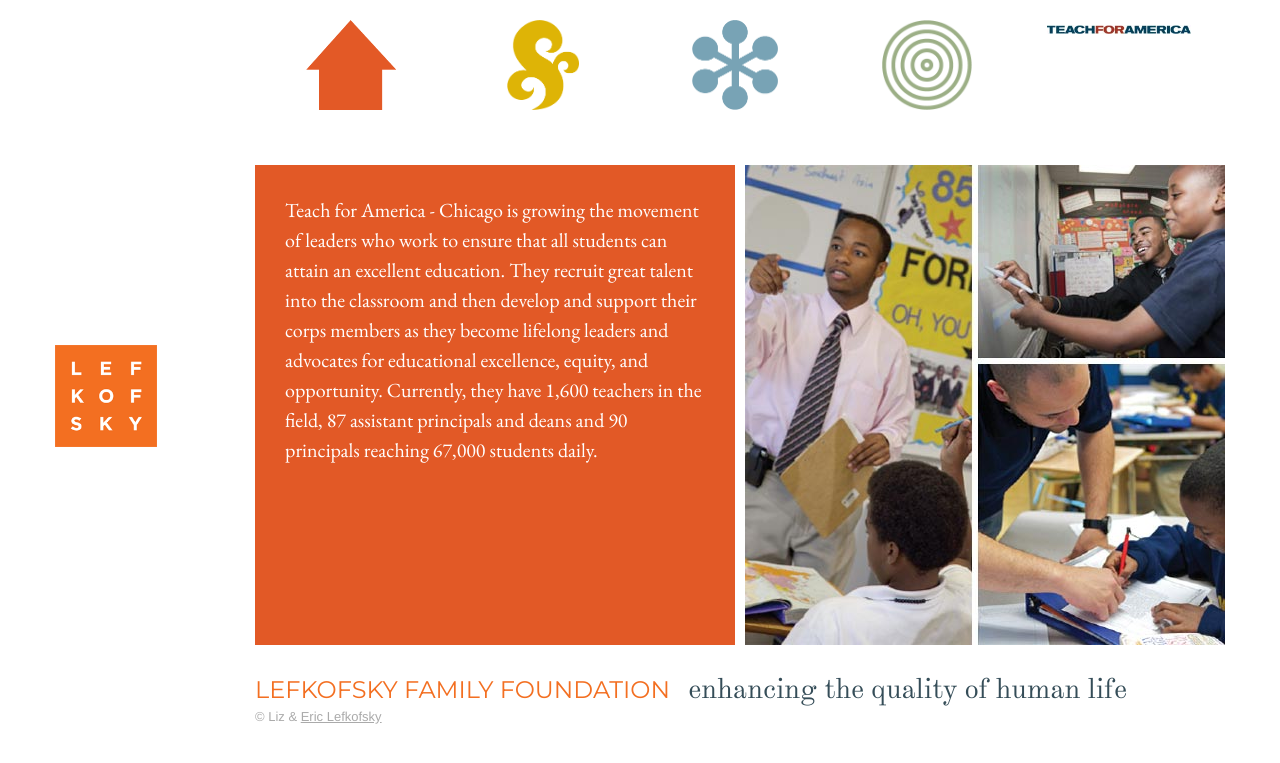
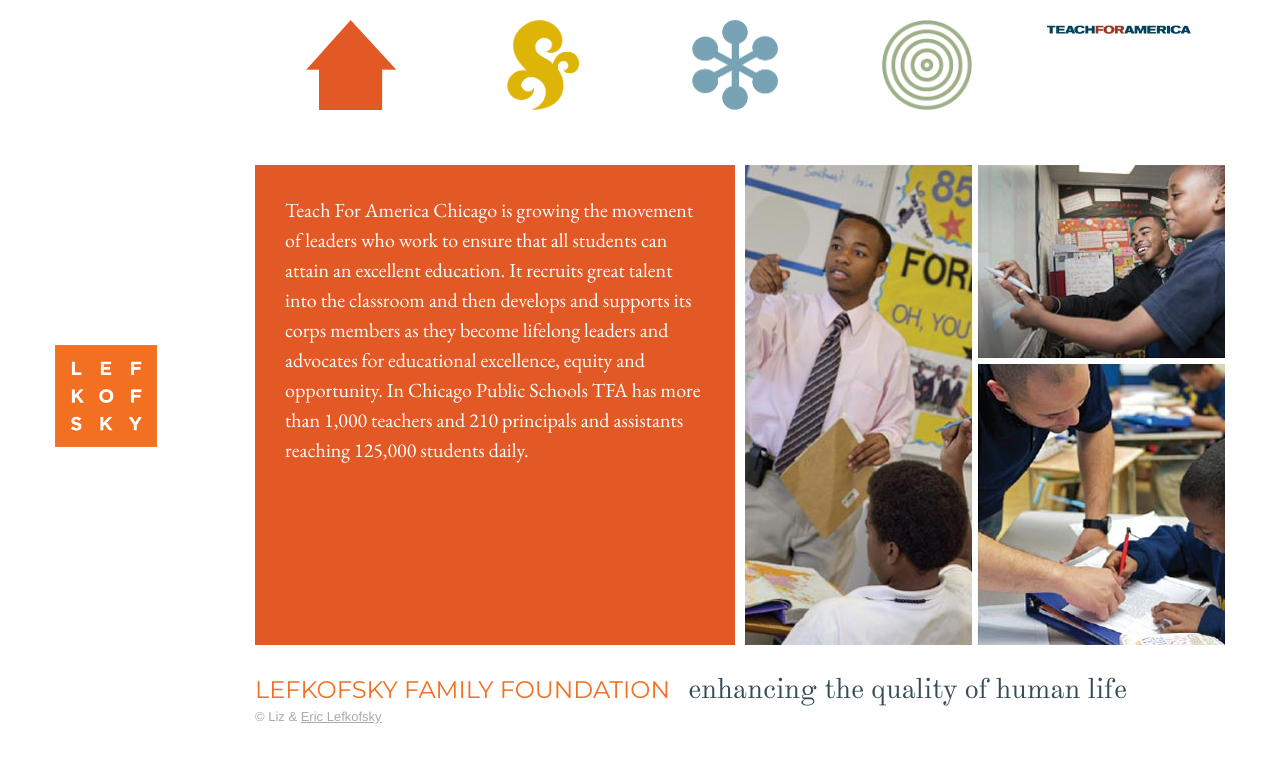
Before and after one commit to arjunvenkat/lefkofsky-jekyll, a Jekyll site: the page built from education/teach-for-america/index.html, in a window 1280 px wide. Shown: the top 763 px of the page. Built offline with Jekyll 4.4.1, drawn with Linux system fonts in a browser that asks for light colours; some web fonts are replaced.

Commit message:
updates teach for america copy

```diff
--- a/_includes/education_links.html
+++ b/_includes/education_links.html
@@ -3,9 +3,9 @@
     <li><a href="/education/after-school-matters/" title="After School Matters">After School Matters</a></li>
     <li><a href="/education/success-bound/" title="Success Bound">Success Bound</a></li>
     <li><a href="/education/high-school-bound/" title="High School Bound">High School Bound</a></li>
+    <li><a href="/education/teach-for-america/" title="Teach For America">Teach For America</a></li>
     <li><a href="/education/citizen-schools/" title="Citizen Schools">Citizen Schools</a></li>
     <li><a href="/education/success-project/" title="The Success Project">The Success Project</a></li>
-    <li><a href="/education/teach-for-america/" title="Teach for America">Teach for America</a></li>
     <li><a href="/education/young-womens-leadership-charter-school/" title="Young Women's Leadership Charter School">Young Women's Leadership Charter School</a></li>
     <li><a href="/education/young-chicago-authors/" title="Young Chicago Authors">Young Chicago Authors</a></li>
 </ul>
--- a/education/teach-for-america/index.html
+++ b/education/teach-for-america/index.html
@@ -1,12 +1,12 @@
 ---
 layout: default
 category: edu
-title: "Teach for America - Lefkofsky Family Foundation - Education"
-readable_name: "Teach for America"
+title: "Teach For America - Lefkofsky Family Foundation - Education"
+readable_name: "Teach For America"
 link: "https://www.teachforamerica.org/where-we-work/chicago"
 thumb: "/img/education/thumbs/teach-america.jpg"
 image: "/img/education/teach-america.jpg"
-desc: "Teach for America - Chicago is growing the movement of leaders who work to ensure that all students can attain an excellent education. They recruit great talent into the classroom and then develop and support their corps members as they become lifelong leaders and advocates for educational excellence, equity, and opportunity. Currently, they have 1,600 teachers in the field, 87 assistant principals and deans and 90 principals reaching 67,000 students daily. "
+desc: "Teach For America Chicago is growing the movement of leaders who work to ensure that all students can attain an excellent education. It recruits great talent into the classroom and then develops and supports its corps members as they become lifelong leaders and advocates for educational excellence, equity and opportunity. In Chicago Public Schools TFA has more than 1,000 teachers and 210 principals and assistants reaching 125,000 students daily."
 ---
 
 <div id="overlay" class="clearfix show update">
```
